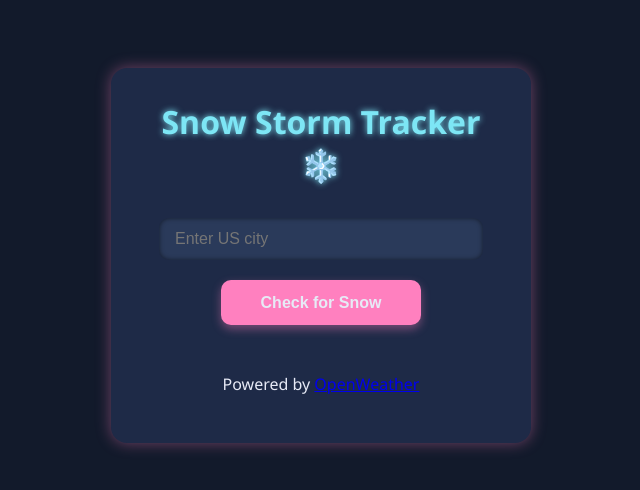
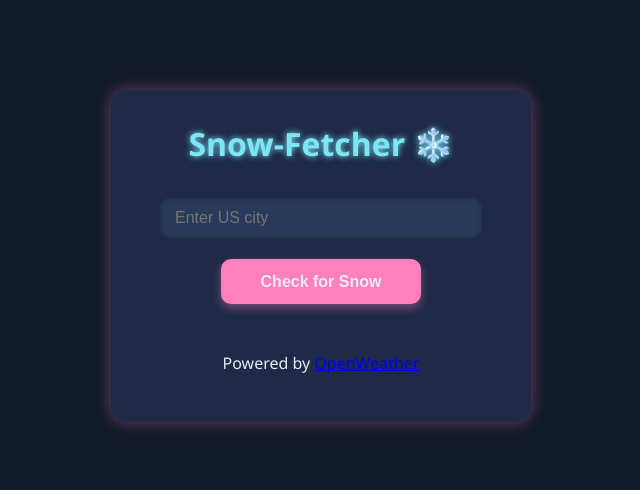
Before and after one commit to renea2024/snow-fetcher, a website: page index.html in a window 1280 px wide. Shown: the part 144-634 px from the top of the page, without its empty margins (319-959 px from the left). Drawn offline with Linux system fonts and the light colour scheme.

Commit message:
updated name

```diff
--- a/index.html
+++ b/index.html
@@ -3,12 +3,12 @@
 <head>
   <meta charset="UTF-8" />
   <meta name="viewport" content="width=device-width, initial-scale=1" />
-  <title>Snow Storm Tracker ❄️</title>
+  <title>Snow-Fetcher ❄️</title>
   <link rel="stylesheet" href="styles.css" />
 </head>
 <body>
   <main class="container" role="main">
-    <h1>Snow Storm Tracker ❄️</h1>
+    <h1>Snow-Fetcher ❄️</h1>
 
     <form id="locationForm" aria-label="Snow Storm Location Form" novalidate>
       <label for="locationInput" class="visually-hidden">Enter US City</label>
```
